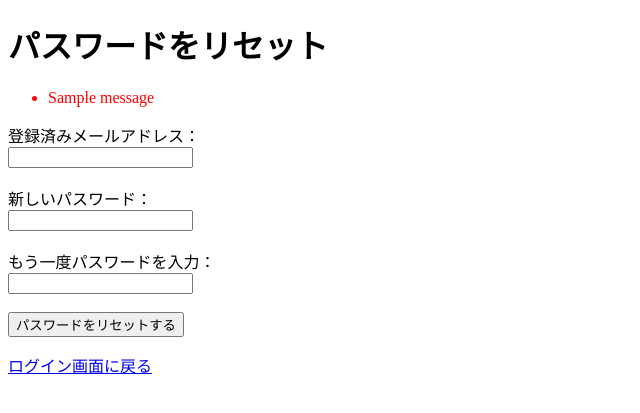
After one commit to spring-Hackathon-2025-G-Team/hackathon-Gteam, a Flask app: page /password_reset in a window 1280 px wide. The commit adds this page. Shown: the top 413 px of the page, without its empty margins (0-640 px from the left). Run offline with Flask 3, Linux system fonts and the light colour scheme; one stand-in notice (Sample message) is shown.

Commit message:
パスワード再設定機能とテンプレート追加

```diff
--- a/ChatApp/app.py
+++ b/ChatApp/app.py
@@ -88,8 +88,36 @@ def logout():
     session.pop('user', None)
     return redirect(url_for('login_view'))
 
+#パスワード再設定画面
+@app.route('/password_reset', methods=['GET'])
+def password_reset_view():
+    return render_template('password_reset.html')
 
+#パスワード再設定
+@app.route('/password_reset', methods=['POST'])
+def password_reset_process():
+    email = request.form.get('email')
+    new_password = request.form.get('new_password')
+    new_password_second = request.form.get('new_password_second')
+
+    if email == '' or new_password == '':
+        flash('空欄を埋めてください')
+    elif new_password != new_password_second:
+        flash('パスワードが一致しません')
+    elif re.match(EMAIL_PATTERN, email) is None:
+        flash('正しいメールアドレスの形式で入力してください')
+    else:
+        user = User.find_by_email(email)
+        if user is None:
+            flash('このメールアドレスは登録されていません')
+        else:
+            new_hashPassword = hashlib.sha256(new_password.encode('utf-8')).hexdigest()
+            User.update_password(user['uid'], new_hashPassword)
+            flash('パスワードをリセットしました。ログインしてください')
+            return redirect(url_for('login_view'))
+
+    return redirect(url_for('password_reset_view'))
 
 if __name__ == '__main__':
     print("Starting Flask application...")
-    app.run(host='0.0.0.0', port=5000, debug=True)
+    app.run(host='0.0.0.0', debug=True)
--- a/ChatApp/templates/login.html
+++ b/ChatApp/templates/login.html
@@ -9,8 +9,8 @@
     <p style="color:red;">{{ error }}</p>
     {% endif %}
     <form method="post" action="{{ url_for('login_view') }}">
-        <label for="username">ユーザー名:</label>
-        <input type="text" id="username" name="username" required><br><br>
+        <label for="email">Emeil:</label>
+        <input type="text" id="email" name="email" required><br><br>
         <label for="password">パスワード:</label>
         <input type="password" id="password" name="password" required><br><br>
         <input type="submit" value="ログイン">
--- /dev/null
+++ b/ChatApp/templates/password_reset.html
@@ -0,0 +1,37 @@
+<!DOCTYPE html>
+<html lang="ja">
+<head>
+    <meta charset="UTF-8">
+    <title>パスワード再設定</title>
+</head>
+<body>
+    <h1>パスワードをリセット</h1>
+
+    <!-- エラーメッセージや通知の表示 -->
+    {% with messages = get_flashed_messages() %}
+      {% if messages %}
+        <ul>
+          {% for message in messages %}
+            <li style="color: red;">{{ message }}</li>
+          {% endfor %}
+        </ul>
+      {% endif %}
+    {% endwith %}
+
+    <!-- パスワードリセット用フォーム -->
+    <form method="POST" action="{{ url_for('password_reset_process') }}">
+        <label for="email">登録済みメールアドレス：</label><br>
+        <input type="email" name="email" required><br><br>
+
+        <label for="new_password">新しいパスワード：</label><br>
+        <input type="password" name="new_password" required><br><br>
+
+        <label for="new_password_second">もう一度パスワードを入力：</label><br>
+        <input type="password" name="new_password_second" required><br><br>
+
+        <button type="submit">パスワードをリセットする</button>
+    </form>
+
+    <p><a href="{{ url_for('login_view') }}">ログイン画面に戻る</a></p>
+</body>
+</html>
```
Also changed, not shown: ChatApp/models.py (+11 -0 lines).
